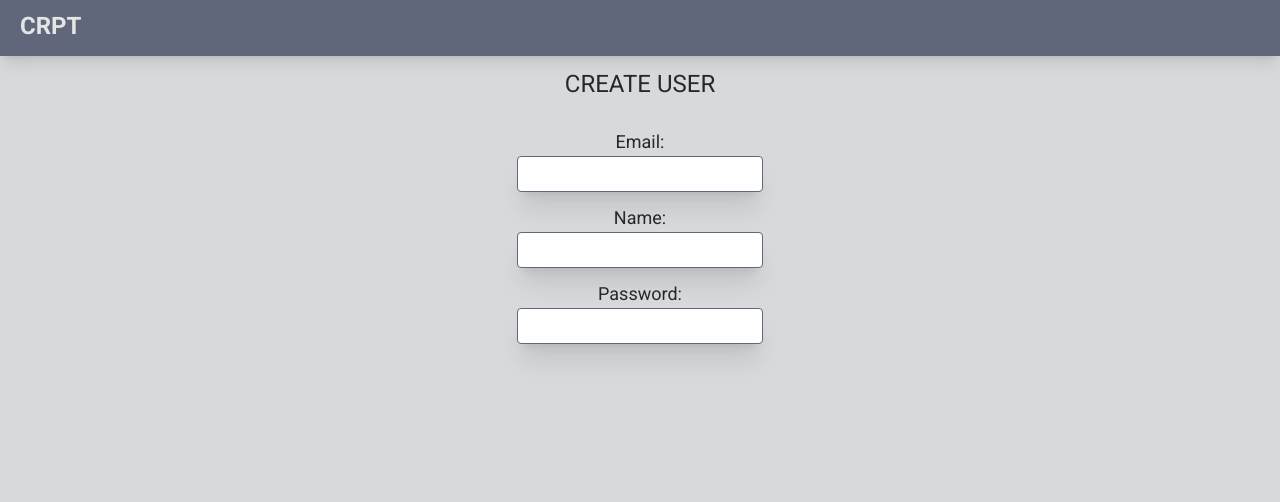
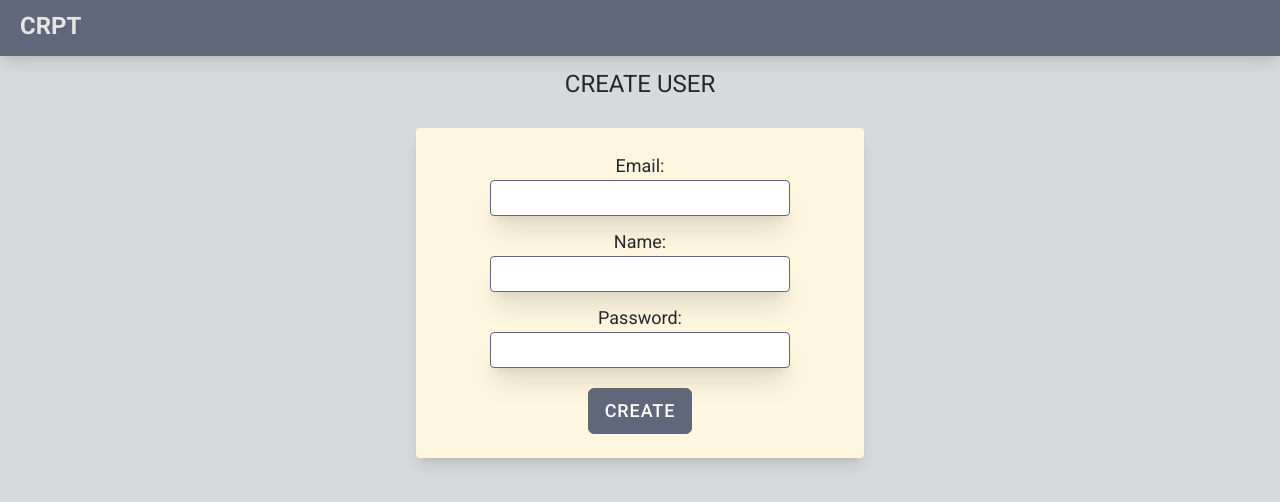
Before and after one commit to Dekim12/crypto-history-client, a Next.js app: page /sign-in in a window 1280 px wide. Shown: the top 502 px of the page. Built offline with nearby package versions, Linux system fonts and the light colour scheme.

Commit message:
feat: implement view of sign-in and login pages

```diff
--- a/src/app/all-coins/page.tsx
+++ b/src/app/all-coins/page.tsx
@@ -1,5 +1,6 @@
+import { CoinItem } from '@/components/allCoins';
+
 import { fetchCoinsList } from '../../api/coins';
-import { CoinItem } from '../../components/allCoins';
 
 export default async function AllCoinsPage() {
   const coinsList = await fetchCoinsList();
--- a/src/app/layout.tsx
+++ b/src/app/layout.tsx
@@ -1,7 +1,7 @@
 import type { Metadata } from 'next';
 import { Roboto } from 'next/font/google';
 
-import { AppHeader } from '../components';
+import { AppHeader } from '@/components';
 
 import './globals.css';
 
--- a/src/app/login/page.tsx
+++ b/src/app/login/page.tsx
@@ -1,7 +1,12 @@
+import { UserForm } from '@/components';
+
 export default function LoginPage() {
   return (
-    <div>
-      <h1>Login page</h1>
-    </div>
+    <>
+      <h1 className='mb-4 text-2xl uppercase'>Log In</h1>
+      <div className='my-3 flex w-full flex-col items-center'>
+        <UserForm btnName='Log in' isCreateUser={false} />
+      </div>
+    </>
   );
 }
--- a/src/app/sign-in/page.tsx
+++ b/src/app/sign-in/page.tsx
@@ -5,7 +5,7 @@ export default function SignInPage() {
     <>
       <h1 className='mb-4 text-2xl uppercase'>Create User</h1>
       <div className='my-3 flex w-full flex-col items-center'>
-        <UserForm />
+        <UserForm btnName='Create' isCreateUser={true} />
       </div>
     </>
   );
--- /dev/null
+++ b/src/components/TextInput.tsx
@@ -0,0 +1,24 @@
+interface TextInputProps {
+  label: string;
+  value: string;
+  onSetValue: (v: string) => void;
+}
+
+export default function TextInput({
+  label,
+  value,
+  onSetValue,
+}: TextInputProps) {
+  return (
+    <label className='mb-3 flex flex-col items-center'>
+      <span>{label}</span>
+      <input
+        className='h-9 w-3/4 rounded border border-my-col-1 px-3 text-xl shadow-xl'
+        required
+        type='text'
+        value={value}
+        onChange={(e) => onSetValue(e.target.value)}
+      />
+    </label>
+  );
+}
--- a/src/components/UserForm/UserForm.tsx
+++ b/src/components/UserForm/UserForm.tsx
@@ -1,47 +1,54 @@
 'use client';
 
-import { useState } from 'react';
+import { FormEvent, useCallback, useState } from 'react';
 import { useRouter } from 'next/navigation';
 
-export default function UserForm() {
+import { TextInput } from '..';
+
+interface UserFormParams {
+  btnName: string;
+  isCreateUser: boolean;
+}
+
+export default function UserForm({ btnName, isCreateUser }: UserFormParams) {
+  const router = useRouter();
+
   const [loading, setLoading] = useState(false);
   const [email, setEmail] = useState('');
   const [name, setName] = useState('');
   const [password, setPassword] = useState('');
-  const router = useRouter();
+
+  const isCreateBtnDisabled =
+    loading || !email || !password || (isCreateUser && !name);
+
+  const onHandleFormSubmit = useCallback(
+    async (e: FormEvent) => {
+      e.preventDefault();
+      // Send request to create user
+      console.log({ name: isCreateUser ? name : null, email, password });
+
+      router.replace('/all-coins');
+    },
+    [email, isCreateUser, name, password, router]
+  );
 
   return (
-    <form className='flex w-1/2 flex-col '>
-      <label className='mb-3 flex flex-col items-center'>
-        <span>Email:</span>
-        <input
-          className='h-9 w-1/2 rounded border border-my-col-1 px-3 text-xl shadow-xl'
-          required
-          type='text'
-          value={email}
-          onChange={(e) => setEmail(e.target.value)}
-        />
-      </label>
-      <label className='mb-3 flex flex-col items-center'>
-        <span>Name:</span>
-        <input
-          className='h-9 w-1/2 rounded border border-my-col-1 px-3 text-xl shadow-xl'
-          required
-          type='text'
-          value={name}
-          onChange={(e) => setName(e.target.value)}
-        />
-      </label>
-      <label className='mb-3 flex flex-col items-center'>
-        <span>Password:</span>
-        <input
-          className='h-9 w-1/2 rounded border border-my-col-1 px-3 text-xl shadow-xl'
-          required
-          type='text'
-          value={password}
-          onChange={(e) => setPassword(e.target.value)}
-        />
-      </label>
+    <form
+      onSubmit={onHandleFormSubmit}
+      className='flex w-full max-w-md flex-col rounded bg-my-col-4 p-6 shadow-lg'
+    >
+      <TextInput label='Email:' value={email} onSetValue={setEmail} />
+      {isCreateUser && (
+        <TextInput label='Name:' value={name} onSetValue={setName} />
+      )}
+      <TextInput label='Password:' value={password} onSetValue={setPassword} />
+
+      <button
+        className='btn mt-2 self-center border border-my-col-1 bg-my-col-1 text-white transition duration-500 ease-out hover:bg-my-col-3 hover:text-my-col-2'
+        disabled={isCreateBtnDisabled}
+      >
+        {btnName}
+      </button>
     </form>
   );
 }
--- a/src/components/index.ts
+++ b/src/components/index.ts
@@ -1,2 +1,3 @@
 export { default as AppHeader } from './AppHeader/AppHeader';
+export { default as TextInput } from './TextInput';
 export { default as UserForm } from './UserForm/UserForm';
```
